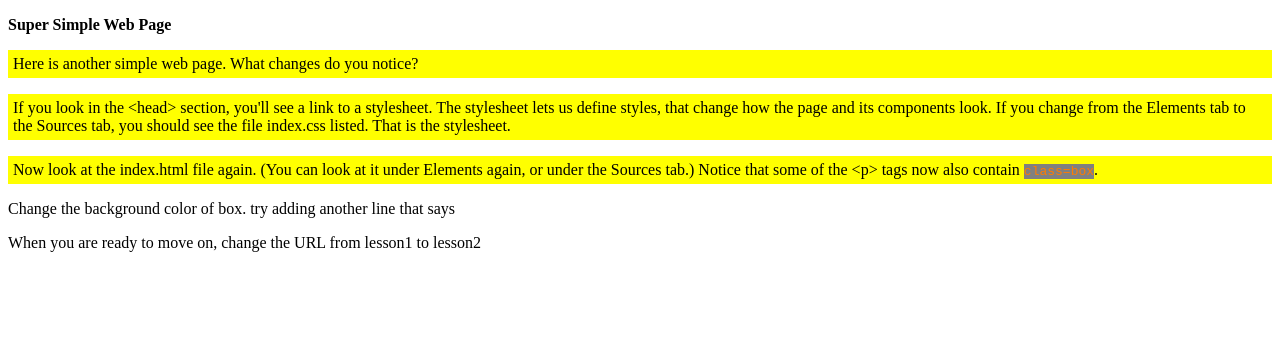
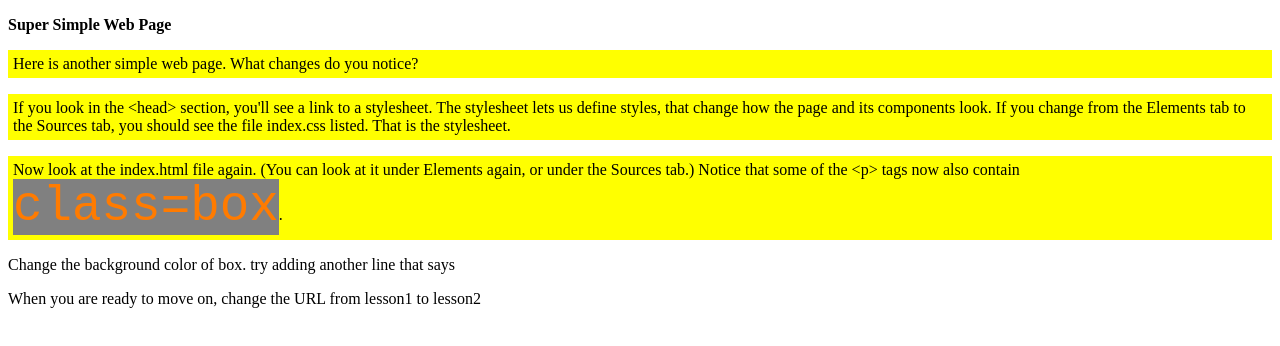
Before and after one commit to misterpaul/misterpaul.github.io, a plain HTML site: page learningweb/lesson2/index.html in a window 1280 px wide. Drawn offline with Linux system fonts and the light colour scheme.

Commit message:
font size

```diff
--- a/learningweb/lesson2/index.css
+++ b/learningweb/lesson2/index.css
@@ -7,4 +7,5 @@
     background-color: gray;
     color: rgb(255, 123, 0);
     font-family: monospace;
+    font-size-adjust: +2;
 }
```
